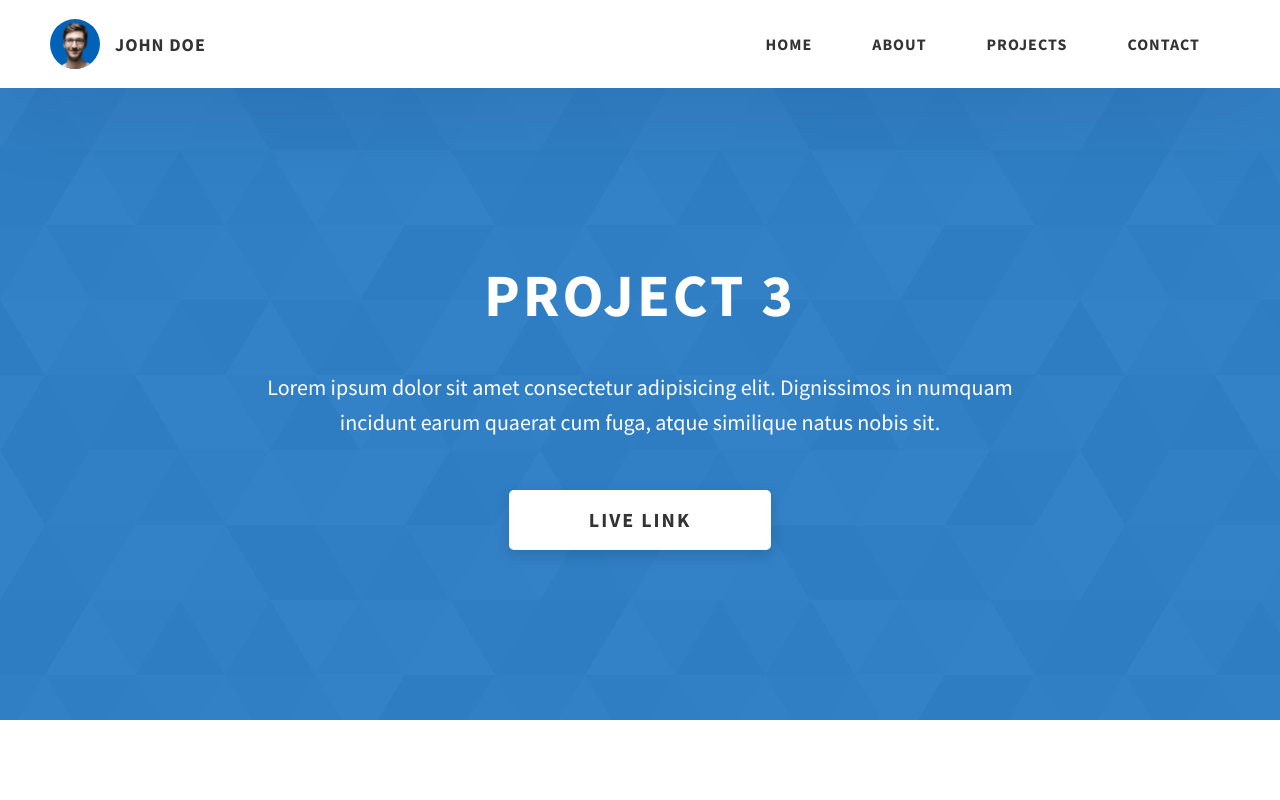
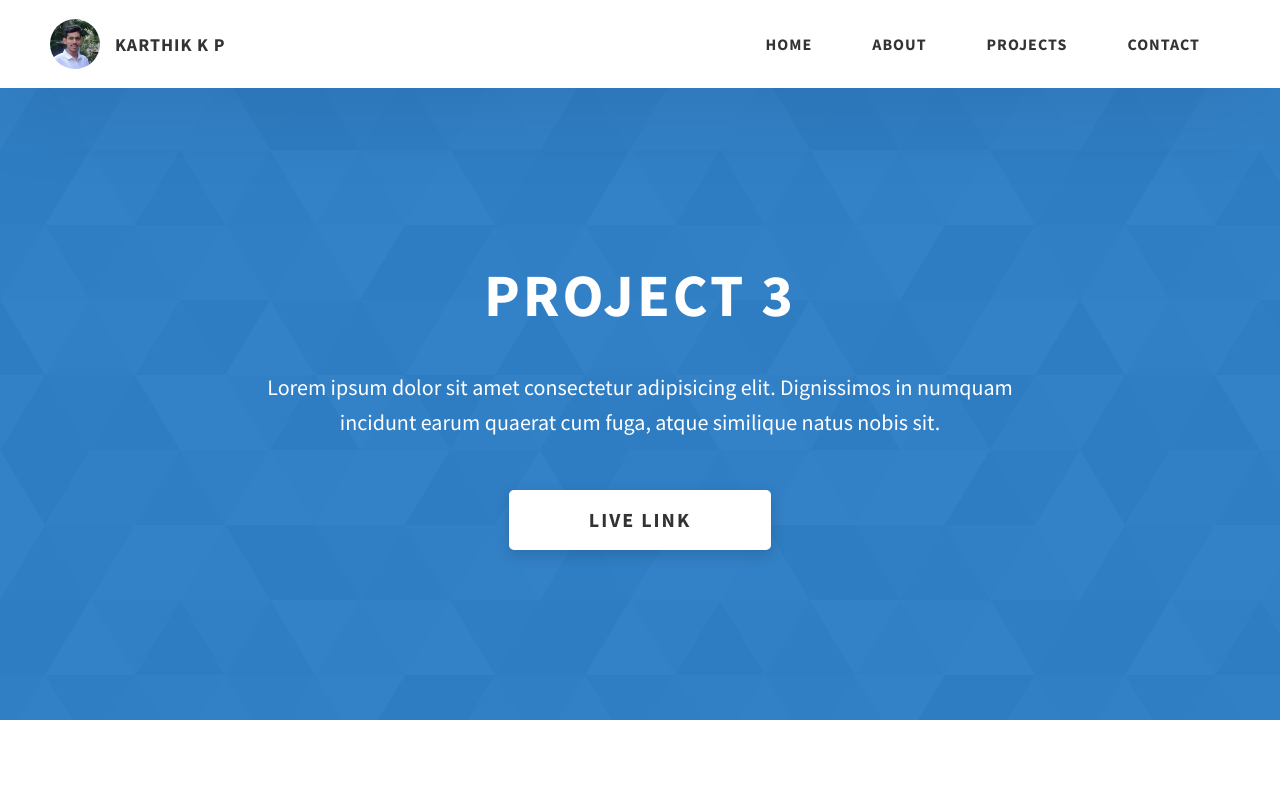
Before and after one commit to karthikkp2004/Portfolio.github.io, a website: page project-3.html in a window 1280 px wide. Shown: the top 800 px of the page. Drawn offline with Linux system fonts and the light colour scheme.

Commit message:
Update project-3.html

```diff
--- a/project-3.html
+++ b/project-3.html
@@ -22,12 +22,12 @@
         <div class="header__logo-container">
           <div class="header__logo-img-cont">
             <img
-              src="./assets/png/john-doe.png"
+              src="./assets/png/kp.jpg"
               alt="Ram Maheshwari Logo Image"
               class="header__logo-img"
             />
           </div>
-          <span class="header__logo-sub">John Doe</span>
+          <span class="header__logo-sub">Karthik K P</span>
         </div>
         <div class="header__main">
           <ul class="header__links">
```
